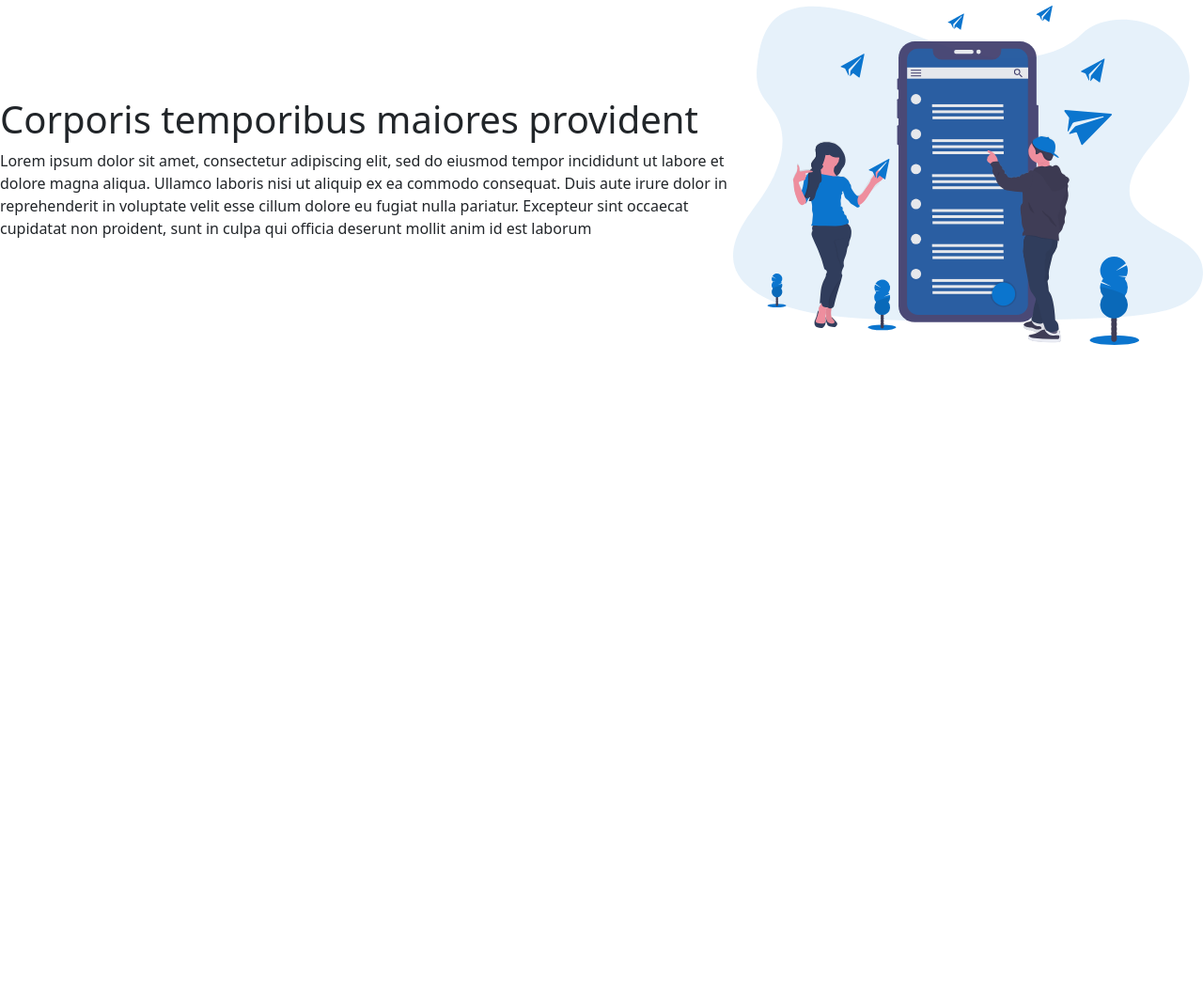
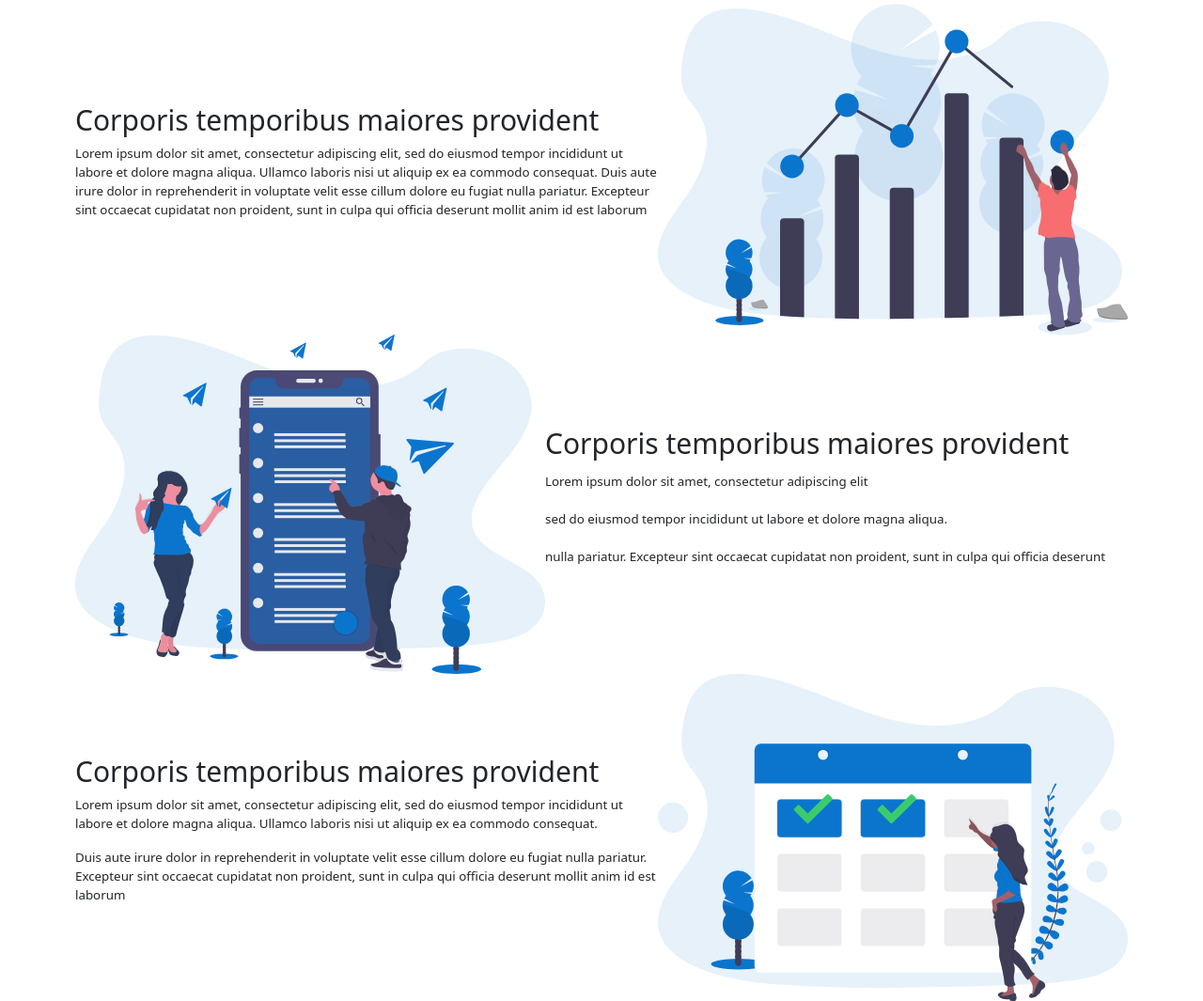
Before and after one commit to ELBOUHEMIAmal/Moderna-Amal-Rania-Oussama-yahya, a website: page index.html in a window 1280 px wide. Shown: the part 423-1488 px from the top of the page at 94% size. Before the commit the page ends 800 px from the top, so only its background shows below. Drawn offline with nearby package versions, Linux system fonts and the light colour scheme.

Commit message:
features

```diff
--- a/index.html
+++ b/index.html
@@ -79,17 +79,49 @@
     </div>
 </div>
 </section>
-<div class="d-flex justify-content-center align-items-center">
-  <div>
-  <h1>Corporis temporibus maiores provident</h1>
-  <p>Lorem ipsum dolor sit amet, consectetur adipiscing elit, sed do eiusmod tempor incididunt ut labore et dolore magna aliqua.
+<div class="d-flex justify-content-center align-items-center section s-4-o">
+  <div class="w-50 s-4-p">
+  <h1 class="p-f-chng">Corporis temporibus maiores provident</h1>
+  <p class="p-s-4">Lorem ipsum dolor sit amet, consectetur adipiscing elit, sed do eiusmod tempor incididunt ut labore et dolore magna aliqua.
     Ullamco laboris nisi ut aliquip ex ea commodo consequat. Duis aute irure dolor in reprehenderit in voluptate velit esse cillum dolore eu fugiat nulla pariatur. Excepteur sint occaecat cupidatat non proident,
     sunt in culpa qui officia deserunt mollit anim id est laborum</p>
   </div>
   <div>
+    <img src="./public/images/img/features-2.svg" alt="" width="500px">
+  </div>
+</div>
+
+<div class="d-flex justify-content-center align-items-center section s-4-o">
+  <div>
     <img src="./public/images/img/features-3.svg" alt="" width="500px">
   </div>
+  <div class="w-50 s-4-p">
+  <h1 class="p-f-chng">Corporis temporibus maiores provident</h1>
+  <p class="p-s-4-r">Lorem ipsum dolor sit amet, consectetur adipiscing elit
+    <br>
+    <br>
+     sed do eiusmod tempor incididunt ut labore et dolore magna aliqua.
+    <br>
+    <br>
+     nulla pariatur. Excepteur sint occaecat cupidatat non proident,
+    sunt in culpa qui officia deserunt </p>
+  </div>
 </div>
+<div class="d-flex justify-content-center align-items-center section s-4-o">
+  <div class="w-50 s-4-p">
+  <h1 class="p-f-chng">Corporis temporibus maiores provident</h1>
+  <p class="p-s-4">Lorem ipsum dolor sit amet, consectetur adipiscing elit, sed do eiusmod tempor incididunt ut labore et dolore magna aliqua.
+    Ullamco laboris nisi ut aliquip ex ea commodo consequat.
+    <p>
+      Duis aute irure dolor in reprehenderit in voluptate velit esse cillum dolore eu fugiat nulla pariatur. Excepteur sint occaecat cupidatat non proident,
+    sunt in culpa qui officia deserunt mollit anim id est laborum
+    </p>
+  </div>
+  <div>
+    <img src="./public/images/img/features-4.svg" alt="" width="500px">
+  </div>
+</div>
+
 
 
 
--- a/src/sass/modules/header/_header.sass
+++ b/src/sass/modules/header/_header.sass
@@ -124,3 +124,10 @@ i
     font-size: smaller
 .part02
   padding-left: 10px
+.s-4-o
+  padding: 0 20px
+  font-size: smaller
+.p-f-chng
+  font-size: 30px !important
+.p-s-4-r
+  padding-top: 5px
```
Also changed, not shown: public/css/app.css, 1 other file.
